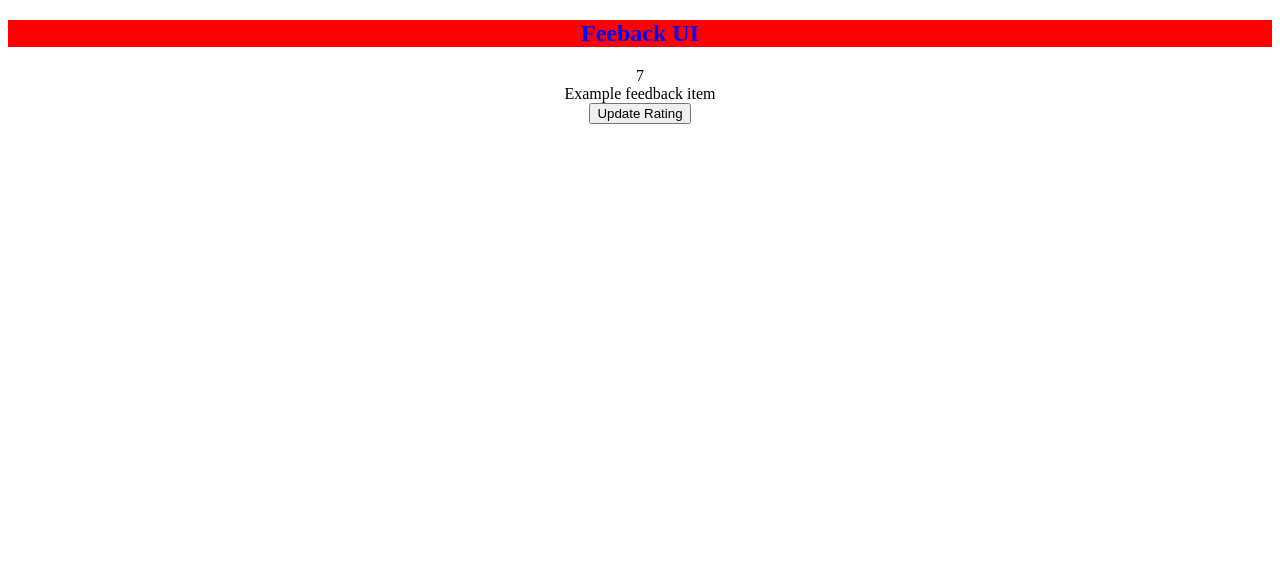
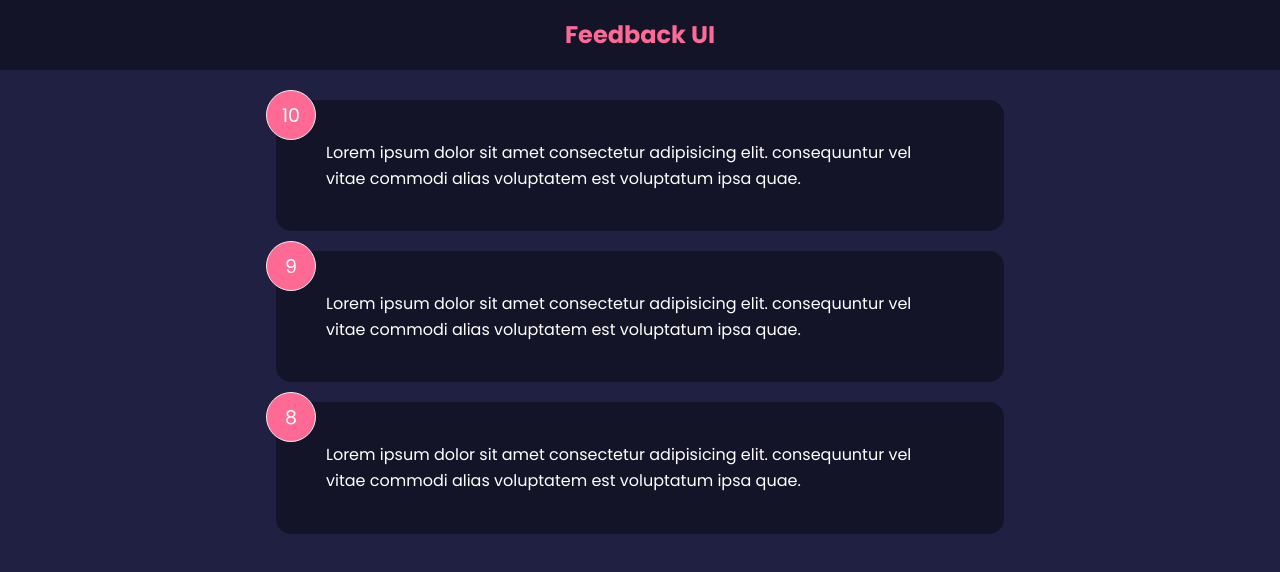
Before and after one commit to julianlk522/Feedback-App, a React (Create React App) app: page / in a window 1280 px wide. Shown: the top 572 px of the page. Built offline with nearby package versions, Linux system fonts and the light colour scheme.

Commit message:
more components, proptypes, conditional styling

```diff
--- a/src/App.js
+++ b/src/App.js
@@ -1,75 +1,20 @@
 import React from 'react'
+import { useState } from 'react'
 import Header from './components/Header'
-import Feedbackitem from './components/Feedbackitem';
+import FeedbackList from './components/FeedbackList'
+import FeedbackData from './components/data/FeedbackData'
 
-// JSX Notes:
-
-// function App() {
-
-    // const title = 'Blog Post';
-    // const body = 'This is my blog post';
-    // const comments = [
-    //     {id: 1, text: 'comment one'},
-    //     {id: 2, text: 'comment two'},
-    //     {id: 3, text: 'comment three'},
-    // ]
-
-    // Functions that return JSX elements must return only one element or one parent element with children
-
-    // return <div className='container'>
-    //     <h1>Hello from the app component</h1>
-    //     <p>Hello</p>
-    // </div>
-
-
-    // the <> fragment tag can be used to replace a parent div if children elements are needed
-
-
-
-    // return React.createElement(
-    //     'div',
-    //     { className: 'container' }, React.createElement('h1', {}, 'My App')
-    // );
-
-    // The above code achieves the same DOM result but requires importing React module
-
-
-    // Can also use conditionals in JSX to apply different outcomes based on a variable state
-
-    // const loading = false;
-    // if (loading) return <h1>Loading...</h1>
-
-
-    // Outputting dynamically requires {code}
-
-//     return (
-//         <div className='container'>
-//             <h1>{title}</h1>
-//             <p>{body}</p>
-
-//             <div className='comments'>
-//                 <h3>Comments ({comments.length})</h3>
-//                 <ul>
-//                     {comments.map((comment, index) => (
-//                         <li key={index}>{comment.text}</li>
-//                     ))}
-//                 </ul>
-//             </div>
-//         </div>
-//     )
-
-// }
-
-// export default App;
 
 
 
 function App() {
+    const [feedback, setFeedback] = useState(FeedbackData)
+
     return (
         <>
-            <Header bgColor ='red' textColor ='blue'/>
+            <Header />
             <div className='container'>
-                <Feedbackitem />
+                <FeedbackList feedback={feedback} />
             </div>
         </>
     )
--- /dev/null
+++ b/src/components/FeedbackList.jsx
@@ -0,0 +1,25 @@
+import React from 'react'
+import Feedbackitem from './Feedbackitem'
+import PropTypes from 'prop-types'
+
+function FeedbackList({ feedback }) {
+    if (!feedback || feedback.length === 0) {
+        return <p>No feedback yet</p>
+    }
+
+    return (
+    <div className='feedback-list'>
+        {feedback.map((item) => (
+            <Feedbackitem key={item.id} item={item} />
+        ))}
+    </div>
+  )
+}
+
+
+FeedbackList.propTypes = {
+    feedback: PropTypes.array
+}
+
+
+export default FeedbackList
--- a/src/components/Feedbackitem.jsx
+++ b/src/components/Feedbackitem.jsx
@@ -1,23 +1,21 @@
 import React from 'react'
-import { useState } from 'react'
+import Card from './shared/Card'
+import PropTypes from 'prop-types'
 
-function Feedbackitem() {
-  const [rating, setRating] = useState(7)
-  const [text, setText] = useState('Example feedback item')
+function Feedbackitem({item}) {
 
-  const handleClick = () => {
-      setRating((prev) => {
-          return prev + 1
-      })
-  }
-
-    return (
-    <div className='card'>
-        <div className='num-display'>{rating}</div>
-        <div className='text-display'>{text}</div>
-        <button onClick={handleClick}>Update Rating</button>
-    </div>
+  return (
+    <Card>
+      <div className='num-display'>{item.rating}</div>
+      <div className='text-display'>{item.text}</div>
+    </Card>
   )
 }
 
+
+Feedbackitem.propTypes = {
+  item: PropTypes.object.isRequired
+}
+
+
 export default Feedbackitem
--- a/src/components/Header.jsx
+++ b/src/components/Header.jsx
@@ -25,20 +25,17 @@ import PropTypes from 'prop-types'   //  impt snippet
 
 // all properties which normally use a - use camelCase instead
 
+// alternatively, using a variable the inline declaration only requires one set of braces:
+
+
 
 function Header({ text, bgColor, textColor }) {
     const headerStyles = {
-        backgroundColor: bgColor,
-        color: textColor
+        backgroundColor: 'rgba(0,0,0,0.4)',
+        color: '#ff6a95',
+        text: 'Feedback UI'
     }
 
-
-    Header.defaultProps = {
-        text: 'Feedback UI',
-        bgColor: 'rgba(0,0,0,0.4)',
-        textColor: '#ff6a95'
-
-    }
 
     Header.propTypes = {
         text: PropTypes.string
@@ -48,7 +45,7 @@ function Header({ text, bgColor, textColor }) {
     return (
         <header style ={headerStyles}>
             <div className='container'>
-                <h2>Feeback UI</h2>
+                <h2>Feedback UI</h2>
             </div>
         </header>
     )
@@ -56,13 +53,4 @@ function Header({ text, bgColor, textColor }) {
 }
 
 
-// alternatively, using a variable the inline declaration only requires one set of braces:
-
-/* const headerStyles = { backgroundColor: 'blue',
-color: 'red'
-}
-
-<header style ={headerStyles}>
-*/
-
 export default Header
--- /dev/null
+++ b/src/components/data/FeedbackData.js
@@ -0,0 +1,19 @@
+const FeedbackData = [
+    {
+      id: 1,
+      rating: 10,
+      text: 'Lorem ipsum dolor sit amet consectetur adipisicing elit. consequuntur vel vitae commodi alias voluptatem est voluptatum ipsa quae.',
+    },
+    {
+      id: 2,
+      rating: 9,
+      text: 'Lorem ipsum dolor sit amet consectetur adipisicing elit. consequuntur vel vitae commodi alias voluptatem est voluptatum ipsa quae.',
+    },
+    {
+      id: 3,
+      rating: 8,
+      text: 'Lorem ipsum dolor sit amet consectetur adipisicing elit. consequuntur vel vitae commodi alias voluptatem est voluptatum ipsa quae.',
+    },
+  ]
+
+export default FeedbackData
--- /dev/null
+++ b/src/components/shared/Card.jsx
@@ -0,0 +1,25 @@
+import React from 'react'
+import PropTypes from 'prop-types'
+
+function Card({ children, reverse }) {
+  return (
+    <div className='card'
+    style={{
+        backgroundColor: reverse ? 'rgba(0,0,0,0.4)' : '#fff',
+        color: reverse ? '#fff' : '#000'
+    }}>{children}</div>
+  )
+}
+
+
+Card.defaultProps = {
+  reverse: true
+}
+
+Card.propTypes = {
+  children: PropTypes.node.isRequired,
+  reverse: PropTypes.bool
+}
+
+
+export default Card
--- a/src/index.css
+++ b/src/index.css
@@ -1,3 +1,230 @@
+@import url('https://fonts.googleapis.com/css2?family=Poppins:wght@400;600;700&display=swap');
+
+* {
+  box-sizing: border-box;
+  margin: 0;
+  padding: 0;
+}
+
 body {
-    text-align: center;
+  font-family: 'Poppins', sans-serif;
+  background-color: #202142;
+  color: #fff;
+  line-height: 1.6;
 }
+
+ul {
+  list-style: none;
+}
+
+.container {
+  max-width: 768px;
+  margin: auto;
+  padding: 0 20px;
+}
+
+header {
+  height: 70px;
+  width: 100%;
+  display: flex;
+  justify-content: space-between;
+  align-items: center;
+  margin-bottom: 30px;
+}
+
+.card {
+  background-color: #fff;
+  color: #333;
+  border-radius: 15px;
+  padding: 40px 50px;
+  margin: 20px 0;
+  position: relative;
+}
+
+.card.reverse {
+  background-color: rgba(0, 0, 0, 0.4);
+  color: #fff;
+}
+
+.card h2 {
+  font-size: 22px;
+  font-weight: 600;
+  text-align: center;
+}
+
+.rating {
+  display: flex;
+  align-items: center;
+  justify-content: space-around;
+  margin: 30px 0 40px;
+}
+
+.rating li,
+.num-display {
+  position: relative;
+  background: #f4f4f4;
+  width: 50px;
+  height: 50px;
+  padding: 10px;
+  text-align: center;
+  border-radius: 50%;
+  font-size: 19px;
+  border: 1px #eee solid;
+  transition: 0.3s;
+}
+
+.rating li label {
+  position: absolute;
+  top: 50%;
+  left: 50%;
+  width: 50px;
+  height: 50px;
+  padding: 10px;
+  border-radius: 50%;
+  transform: translate(-50%, -50%);
+  cursor: pointer;
+}
+
+.rating li:hover,
+.num-display {
+  background: #ff6a95;
+  color: #fff;
+}
+
+[type='radio'] {
+  opacity: 0;
+}
+
+[type='radio']:checked ~ label {
+  background: #ff6a95;
+  color: #fff;
+}
+
+.input-group {
+  display: flex;
+  flex-direction: row;
+  border: 1px solid #ccc;
+  padding: 8px 10px;
+  border-radius: 8px;
+}
+
+input {
+  flex-grow: 2;
+  border: none;
+  font-size: 16px;
+}
+
+input:focus {
+  outline: none;
+}
+
+.feedback-stats {
+  color: #fff;
+  display: flex;
+  justify-content: space-between;
+  align-items: center;
+}
+
+.num-display {
+  position: absolute;
+  top: -10px;
+  left: -10px;
+}
+
+.close,
+.edit {
+  position: absolute;
+  top: 10px;
+  right: 20px;
+  cursor: pointer;
+  background: none;
+  border: none;
+}
+
+.edit {
+  right: 40px;
+}
+
+.btn {
+  color: #fff;
+  border: 0;
+  border-radius: 8px;
+  color: #fff;
+  width: 100px;
+  height: 40px;
+  cursor: pointer;
+}
+
+.btn-primary {
+  background-color: #202142;
+}
+
+.btn-secondary {
+  background: #ff6a95;
+}
+
+.btn:hover {
+  transform: scale(0.98);
+  opacity: 0.9;
+}
+
+.btn:disabled {
+  background-color: #cccccc;
+  color: #333;
+  cursor: auto;
+}
+
+.btn:disabled:hover {
+  transform: scale(1);
+  opacity: 1;
+}
+
+.message {
+  padding-top: 10px;
+  text-align: center;
+  color: rebeccapurple;
+}
+
+/* FIX: Remove position: absolute to keep about icon at the bottom of the
+ * document */
+.about-link {
+  display: flex;
+  justify-content: flex-end;
+}
+
+/* FIX: Remove position: absolute to keep about icon at the bottom of the
+ * document */
+.about-link a {
+  color: #fff;
+  cursor: pointer;
+}
+
+.about-link a:hover {
+  color: #ff6a95;
+}
+
+.about h1 {
+  margin-bottom: 20px;
+}
+
+.about p {
+  margin: 10px 0;
+}
+
+@media (max-width: 600px) {
+  .rating li {
+    margin: 10px 3px;
+  }
+
+  .rating {
+    display: flex;
+    align-items: center;
+    justify-content: center;
+    flex-wrap: wrap;
+    margin: 30px 0 40px;
+  }
+
+  .input-group input {
+    width: 80%;
+  }
+}
```
